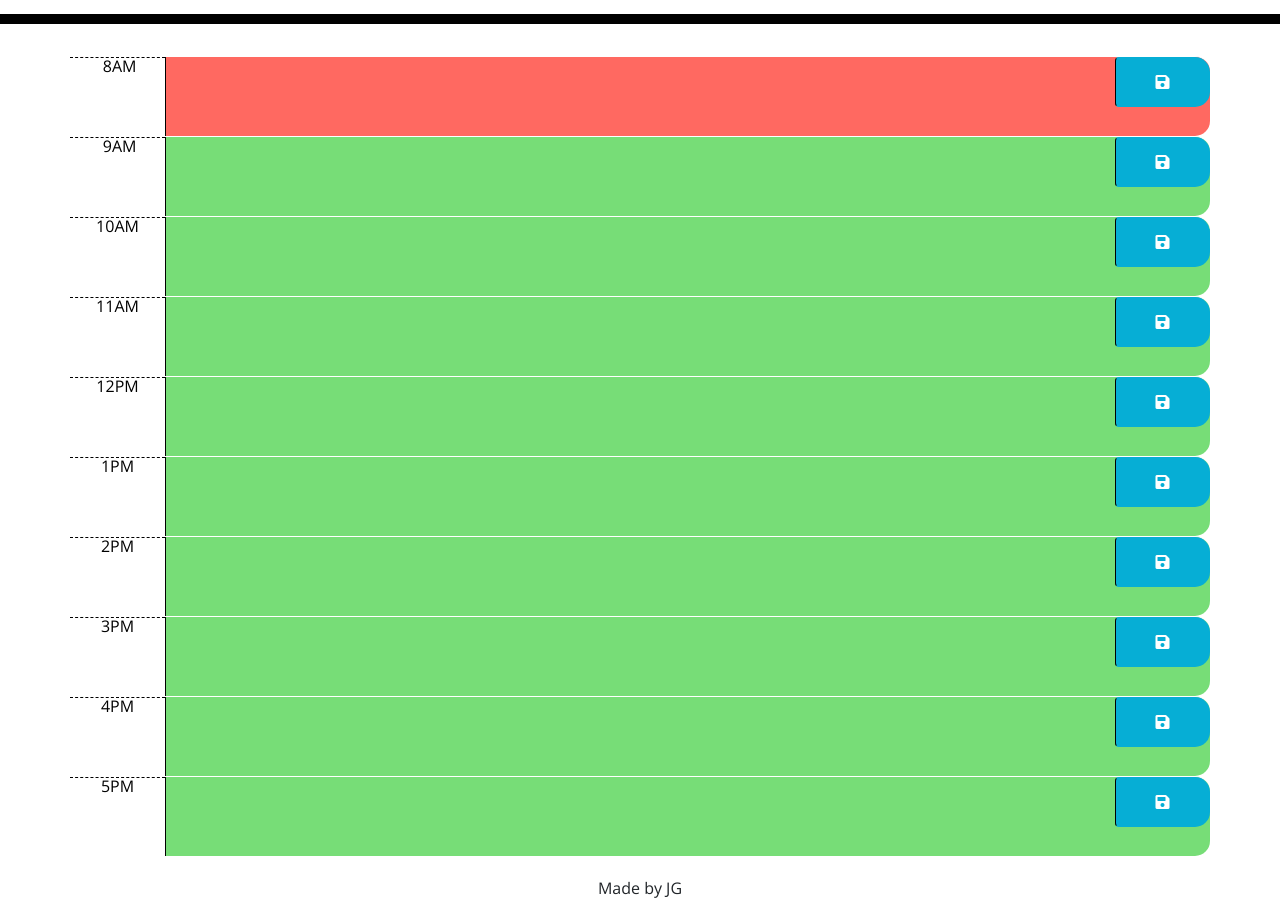
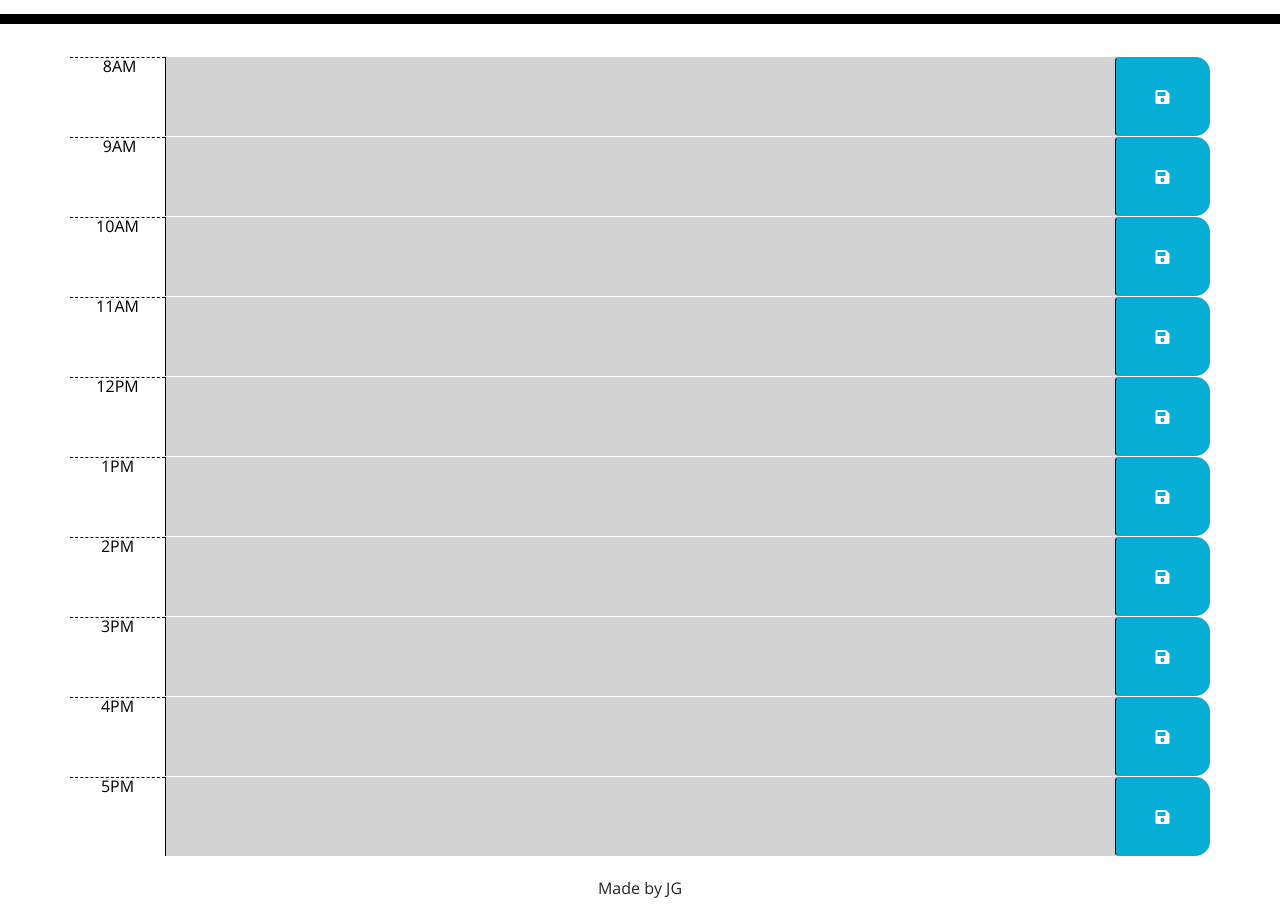
Before and after one commit to jgray33/work-day-scheduler, a plain HTML site: page index.html in a window 1280 px wide. Shown: the part 280-1200 px from the top of the page. Drawn offline with nearby package versions, Linux system fonts and the light colour scheme.

Commit message:
time set

```diff
--- a/assets/style.css
+++ b/assets/style.css
@@ -63,8 +63,7 @@ textarea {
   border-bottom-right-radius: 15px;
   background-color: #06aed5;
   color: white;
-  height: 50px;
-    }
+      }
 
 .saveBtn i:hover {
   font-size: 20px;
--- a/assets/style.js
+++ b/assets/style.js
@@ -9,9 +9,7 @@ const twoInput = document.getElementById("twoInput")
 const threeInput = document.getElementById("threeInput")
 const fourInput = document.getElementById("fourInput")
 const fiveInput = document.getElementById("fiveInput")
-let timeNow = 8
-
-// moment().format("H");
+let timeNow =  moment().format("H");
 
 // On load, check the time and load all the saved text---------------
 checkTime();
--- a/index.html
+++ b/index.html
@@ -25,7 +25,7 @@
     <!-- 8am block -->
     <div id="eightRow" class="row time-block">
       <div class="col-md-1 hour"> 8AM</div>
-      <textarea class="col-md-10" type="text" id="eightInput" value=""></textarea>
+      <textarea class="col-md-10 text" type="text" id="eightInput" value=""></textarea>
       <button class="btn saveBtn col-md-1" onclick="eightStore()"><i class="fas fa-save"></i></button>
     </div>
 
@@ -89,7 +89,7 @@
          <div id="fiveRow" class="row time-block">
           <div class="col-md-1 hour"> 5PM </div>
           <textarea class="col-md-10" type="text" id="fiveInput" value=""> </textarea>
-          <button class="btn saveBtn col-md-1" onclick="fiveStore()"><i class="fas fa-save"></i></button>
+          <button class="btn saveBtn col-md-1" onclick="Store()"><i class="fas fa-save"></i></button>
         </div>
   </div>
 
```
